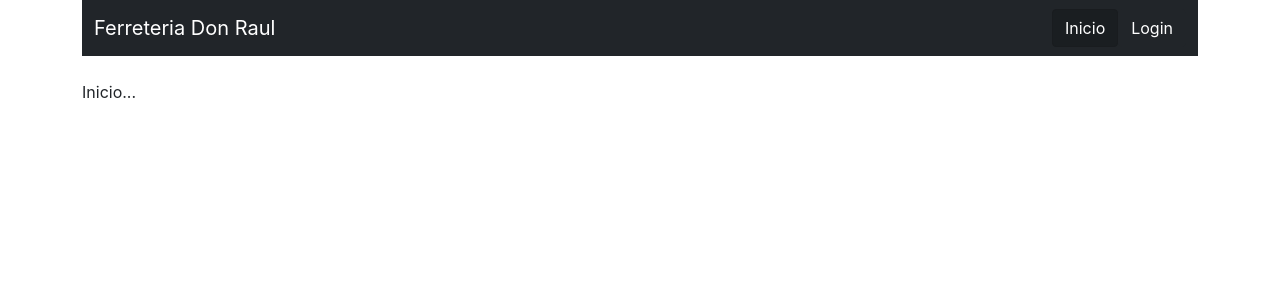
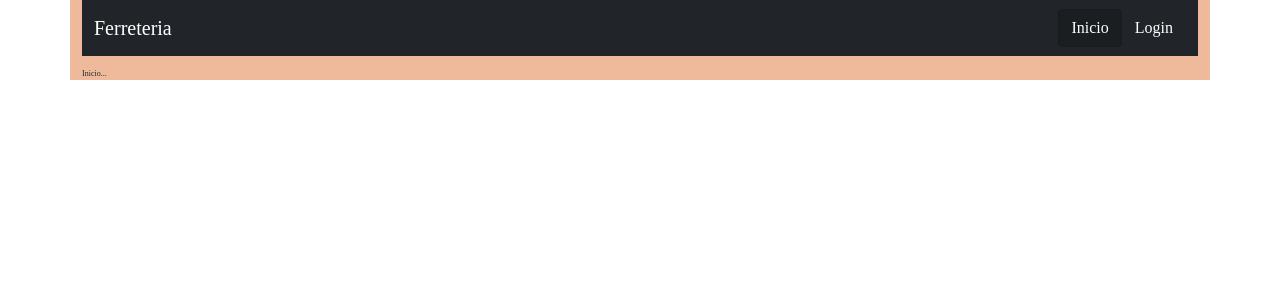
Before and after one commit to Gochita/FerreteriaFront, a React (Create React App) app: page / in a window 1280 px wide. Shown: the top 300 px of the page. Built offline with nearby package versions, Linux system fonts and the light colour scheme; no server answers.

Commit message:
Estilos con sass añadidos

```diff
--- a/package.json
+++ b/package.json
@@ -12,6 +12,7 @@
     "react-redux": "^7.2.8",
     "react-router-dom": "^6.3.0",
     "react-scripts": "5.0.0",
+    "sass": "^1.49.11",
     "web-vitals": "^2.1.4"
   },
   "scripts": {
--- a/src/App.jsx
+++ b/src/App.jsx
@@ -5,6 +5,7 @@ import Login from "./components/Login";
 import Admin from "./components/Admin";
 import fire from "./firebase";
 import { getAuth, onAuthStateChanged } from "firebase/auth";
+import "./style/coolstuff.scss";
 
 function App() {
   const auth = getAuth(fire);
@@ -21,7 +22,7 @@ function App() {
   }, []);
   return firebaseUser !== false ? (
     <Router>
-      <div className="container">
+      <div className="container page">
         <Navbar firebaseUser={firebaseUser} />
         <br />
         <Routes>
--- a/src/components/Navbar.jsx
+++ b/src/components/Navbar.jsx
@@ -18,7 +18,7 @@ const Navbar = (props) => {
       <nav className="navbar navbar-dark bg-dark">
         <div className="container">
           <Link className="navbar-brand " to="/">
-            Ferreteria Don Raul
+            Ferreteria
           </Link>
           <div>
             <div className="d-flex">
--- /dev/null
+++ b/src/style/coolstuff.scss
@@ -0,0 +1,7 @@
+$color-fondo: #efba9b;
+.page {
+    background-color: $color-fondo;
+    width: 100%;
+    font-family: "Press Start 2P", cursive;
+    font-size: 8px;
+  }
```
Also changed, not shown: 1 other file (tests, documents, lock files or other folders).
